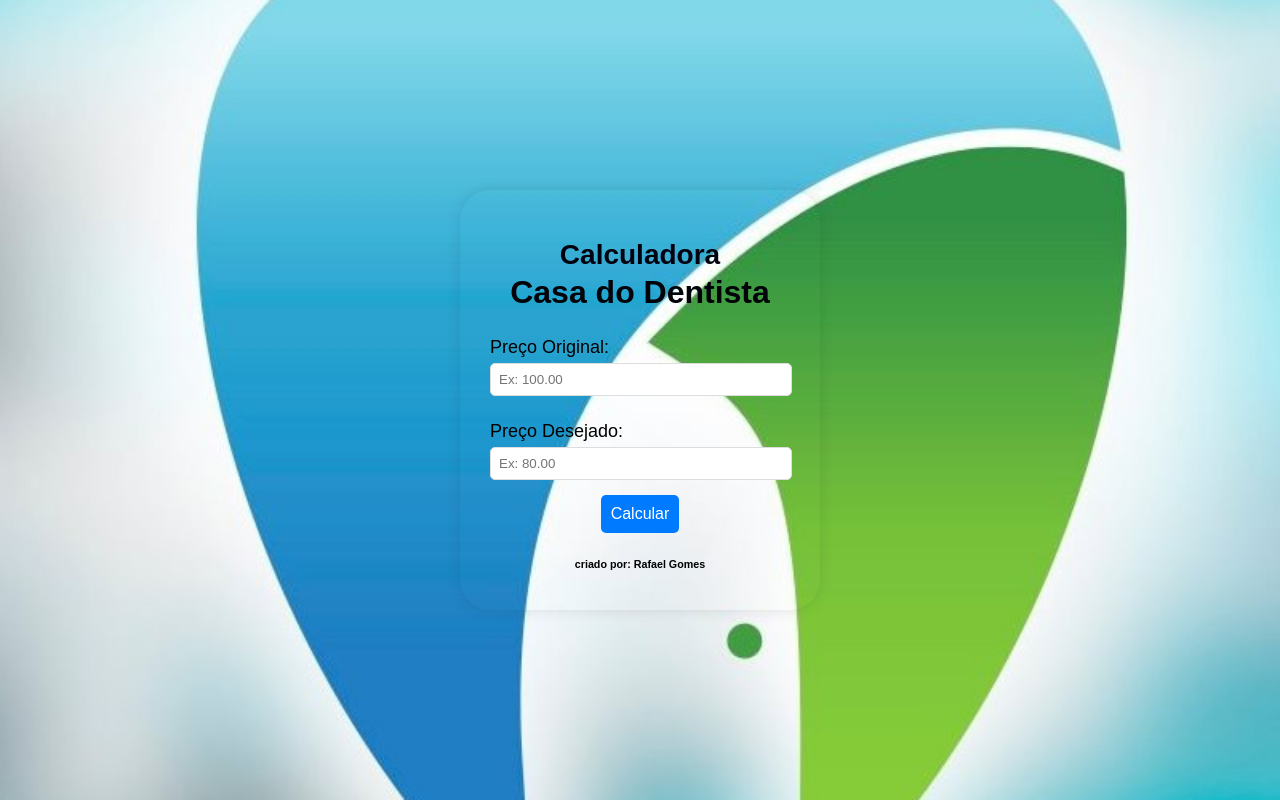
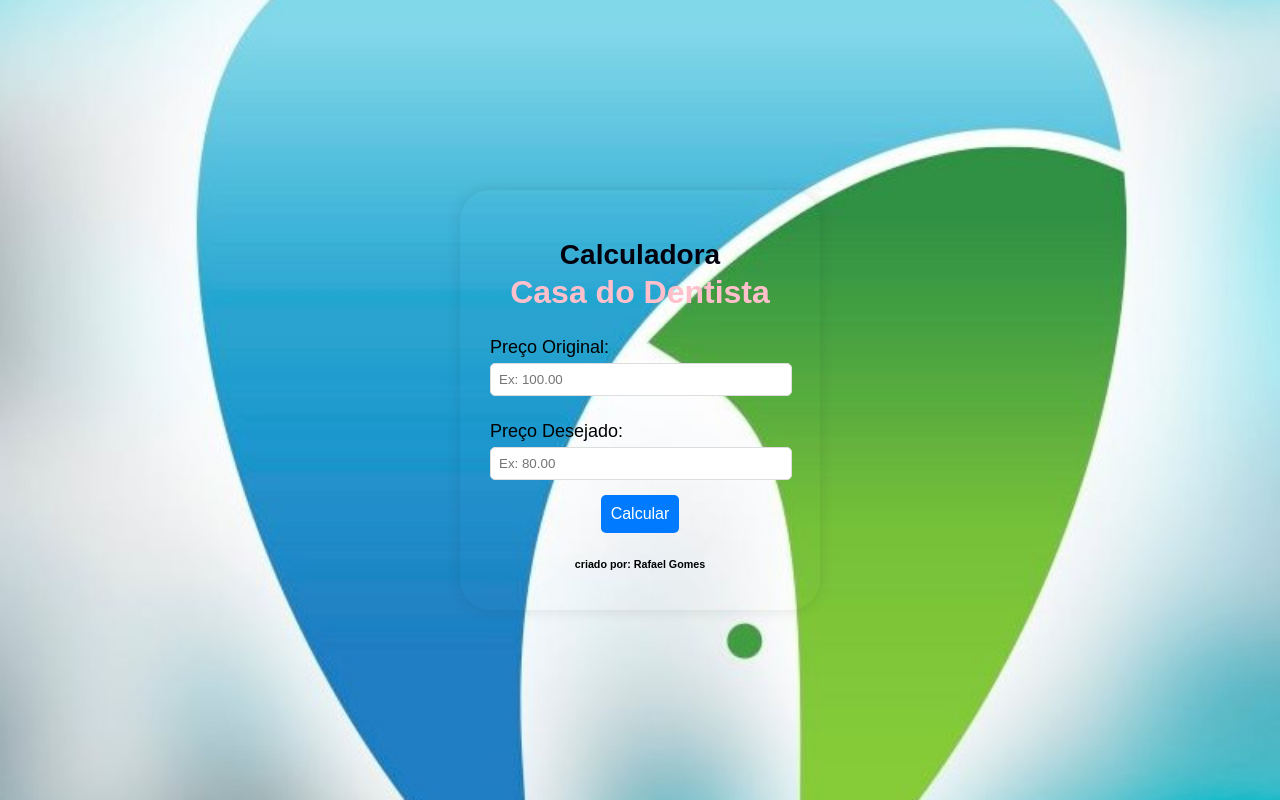
Before and after one commit to rafaevil042/nova-calculadora, a plain HTML site: page index.html in a window 1280 px wide. Drawn offline with Linux system fonts and the light colour scheme; files whose address does not match are found by name.

Commit message:
Update styles.css

```diff
--- a/styles.css
+++ b/styles.css
@@ -33,7 +33,7 @@ h2{
 
     font-size: 32px;
     margin-top: -17px;
-    color: rgb(1, 3, 8);
+    color: pink;
 }
 h6{
     margin-bottom: 10px;
```
